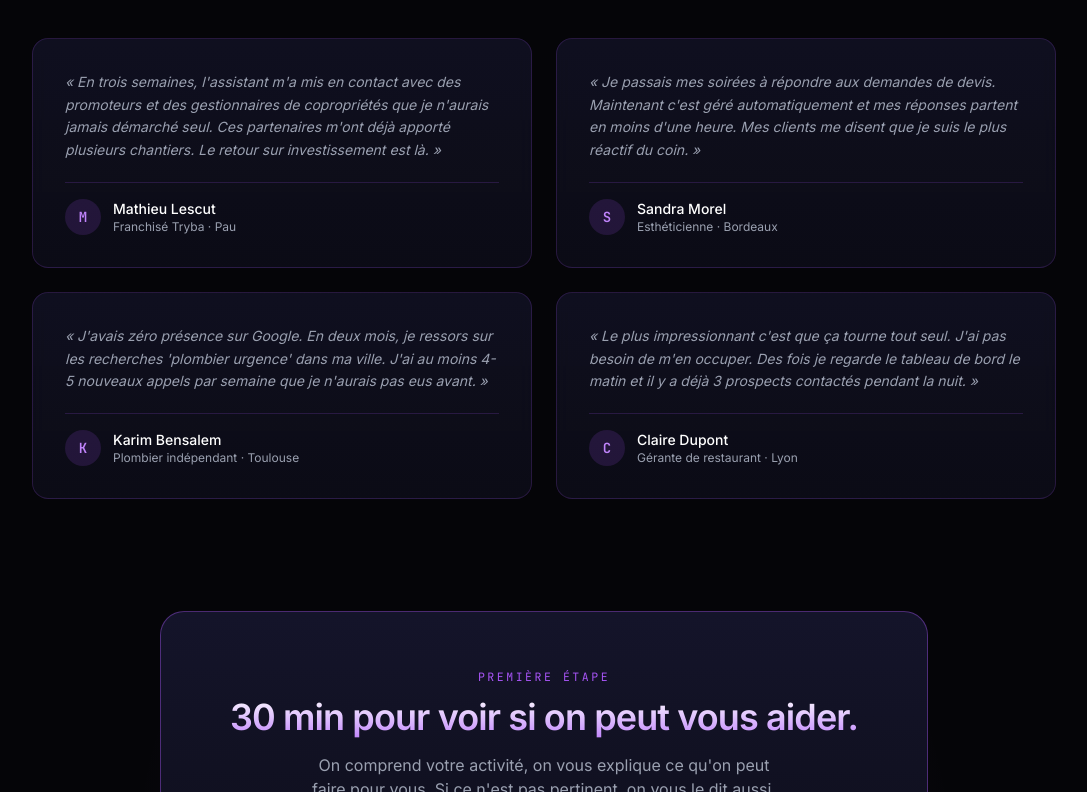
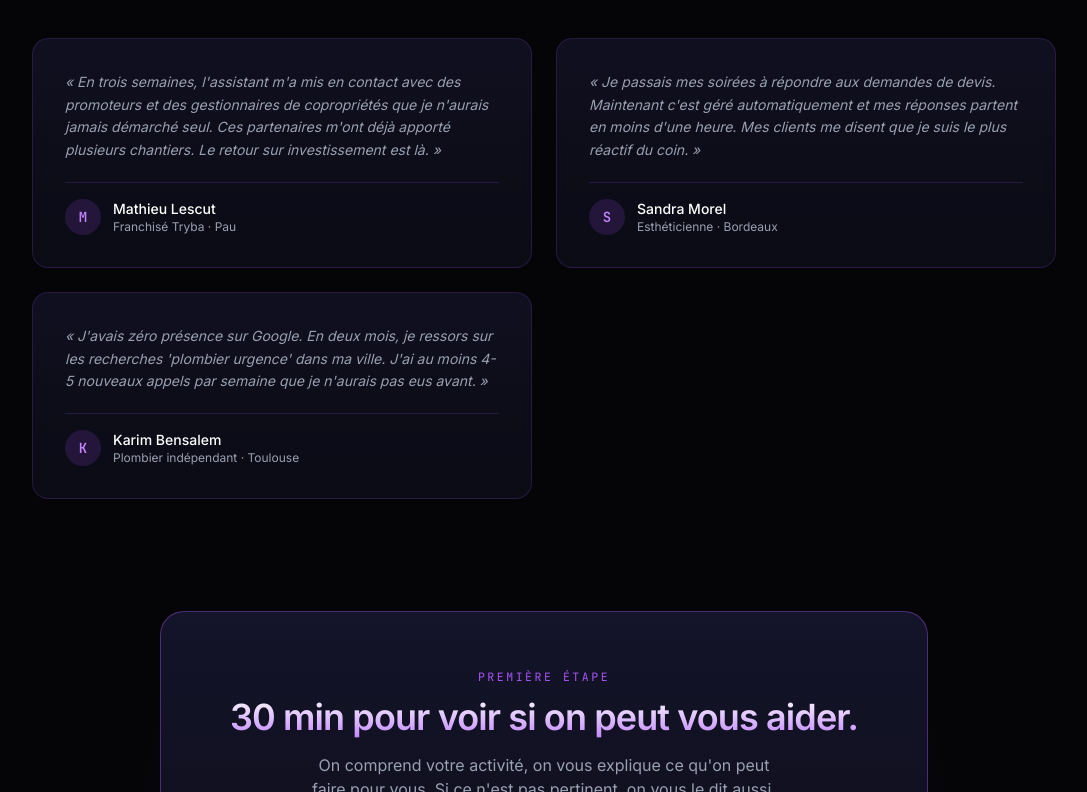
Before and after one commit to afontana33/smatchroom-pulse-vitrine, a Next.js app: page /commerces in a window 1280 px wide. Shown: the part 2463-3255 px from the top of the page, without its empty margins (96-1183 px from the left). Built offline with nearby package versions, Linux system fonts and the light colour scheme.

Commit message:
fix: retire témoignage Claire Dupont

```diff
--- a/src/app/commerces/page.jsx
+++ b/src/app/commerces/page.jsx
@@ -224,11 +224,6 @@ export default function CommercesPage() {
                 name: "Karim Bensalem",
                 role: "Plombier indépendant · Toulouse",
               },
-              {
-                quote: "Le plus impressionnant c'est que ça tourne tout seul. J'ai pas besoin de m'en occuper. Des fois je regarde le tableau de bord le matin et il y a déjà 3 prospects contactés pendant la nuit.",
-                name: "Claire Dupont",
-                role: "Gérante de restaurant · Lyon",
-              },
             ].map(({ quote, name, role }) => (
               <div key={name} className="glass rounded-2xl p-8">
                 <p className="text-sm leading-relaxed text-[var(--muted)] italic">« {quote} »</p>
```
